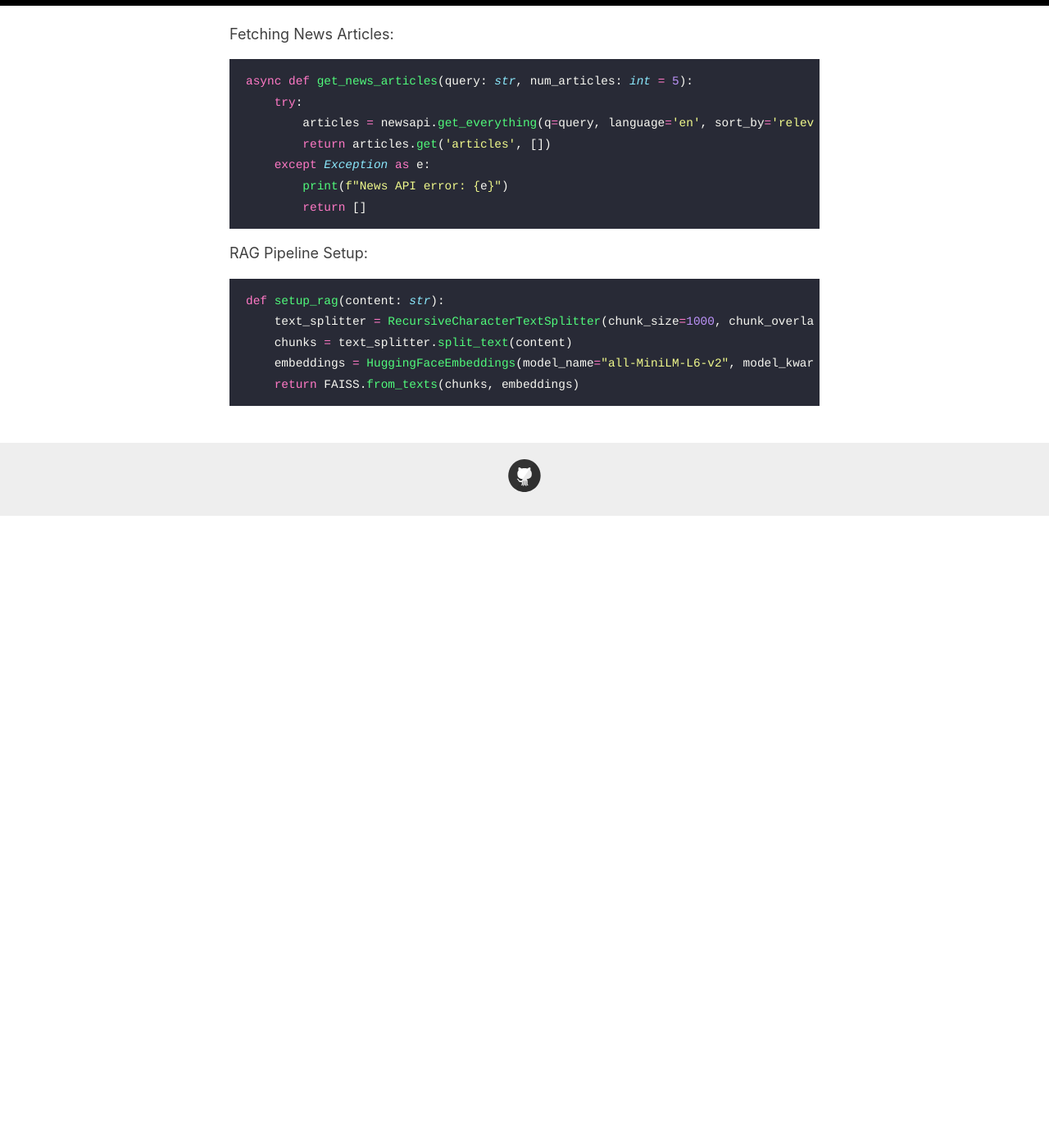
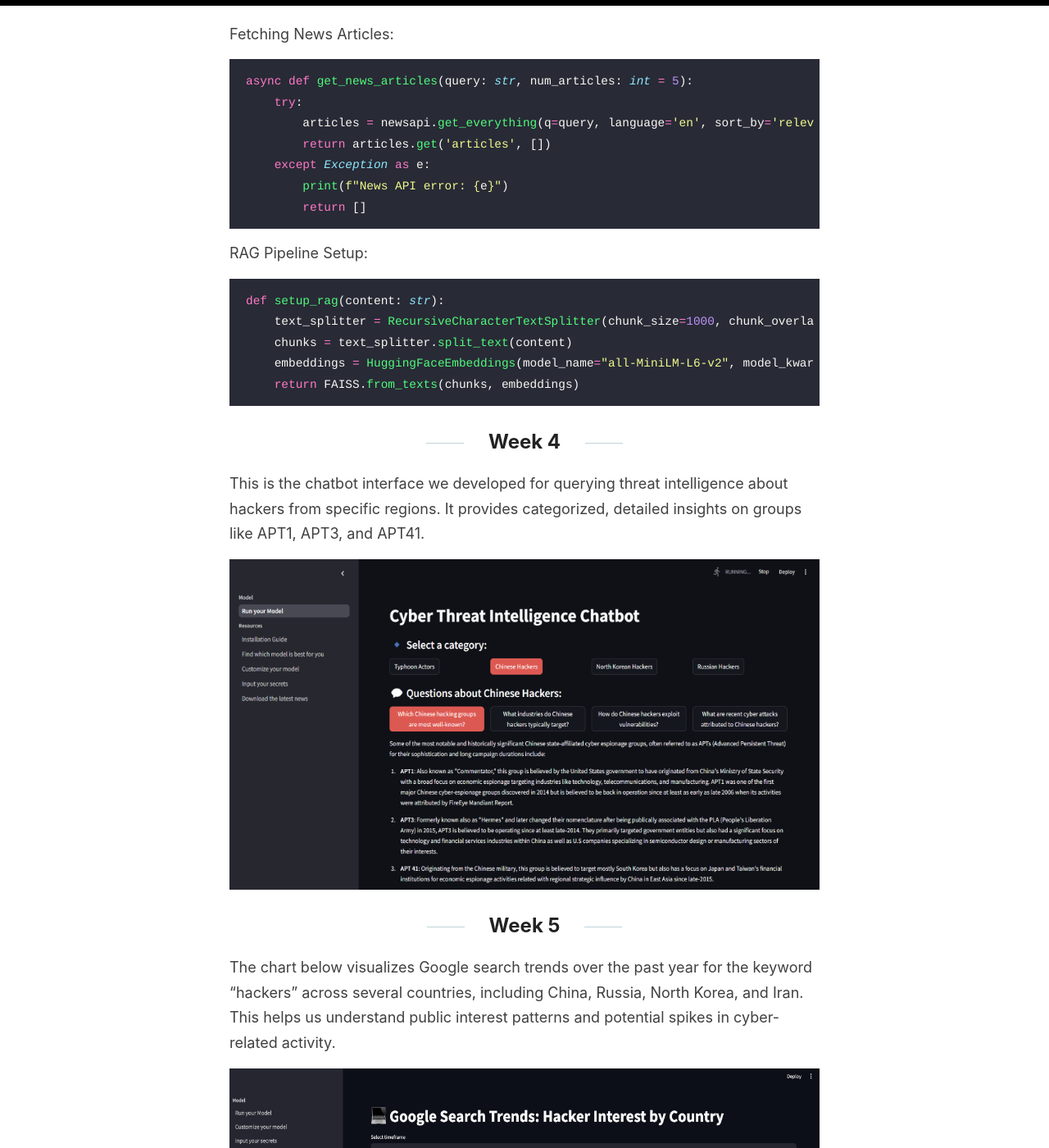
Before and after one commit to UHMCyberAnalytics/UHMCyberAnalytics.github.io, a Jekyll site: the page built from _posts/2025-01-21-Building-The-Tool.md, in a window 1280 px wide and 1400 px high, scrolled down 1471 px. Shown: the whole window at 82% size. Built offline with Jekyll 4.4.1, drawn with Linux system fonts in a browser that asks for light colours; before the commit the page ends 2101 px from its top, so only the background shows below that.

Commit message:
Update 2025-01-21-Building-The-Tool.md

````diff
--- a/_posts/2025-01-21-Building-The-Tool.md
+++ b/_posts/2025-01-21-Building-The-Tool.md
@@ -3,7 +3,7 @@ layout: post
 title:  Building The Tool
 ---
 
-![img](https://github.com/UHMCyberAnalytics/UHMCyberAnalytics.github.io/blob/3e9e10437d7eaa7b068ca25b9ee5741eb07d39d9/images/pipline.png?raw=true)
+![img](https://github.com/UHMCyberAnalytics/UHMCyberAnalytics.github.io/blob/6d2d34b49c5748fb5d196497c70102259ceffbb8/images/pipline.png?raw=true)
 
 ## Week 1
 
@@ -50,3 +50,16 @@ def setup_rag(content: str):
     embeddings = HuggingFaceEmbeddings(model_name="all-MiniLM-L6-v2", model_kwargs={'device': 'cpu'}, encode_kwargs={'normalize_embeddings': False})
     return FAISS.from_texts(chunks, embeddings)
 ```
+
+
+## Week 4
+
+This is the chatbot interface we developed for querying threat intelligence about hackers from specific regions. It provides categorized, detailed insights on groups like APT1, APT3, and APT41.
+
+![img](https://github.com/UHMCyberAnalytics/UHMCyberAnalytics.github.io/blob/6d2d34b49c5748fb5d196497c70102259ceffbb8/images/main.png?raw=true)
+
+## Week 5
+
+The chart below visualizes Google search trends over the past year for the keyword "hackers" across several countries, including China, Russia, North Korea, and Iran. This helps us understand public interest patterns and potential spikes in cyber-related activity.
+
+![img](https://github.com/UHMCyberAnalytics/UHMCyberAnalytics.github.io/blob/6d2d34b49c5748fb5d196497c70102259ceffbb8/images/trends.png?raw=true)
````
